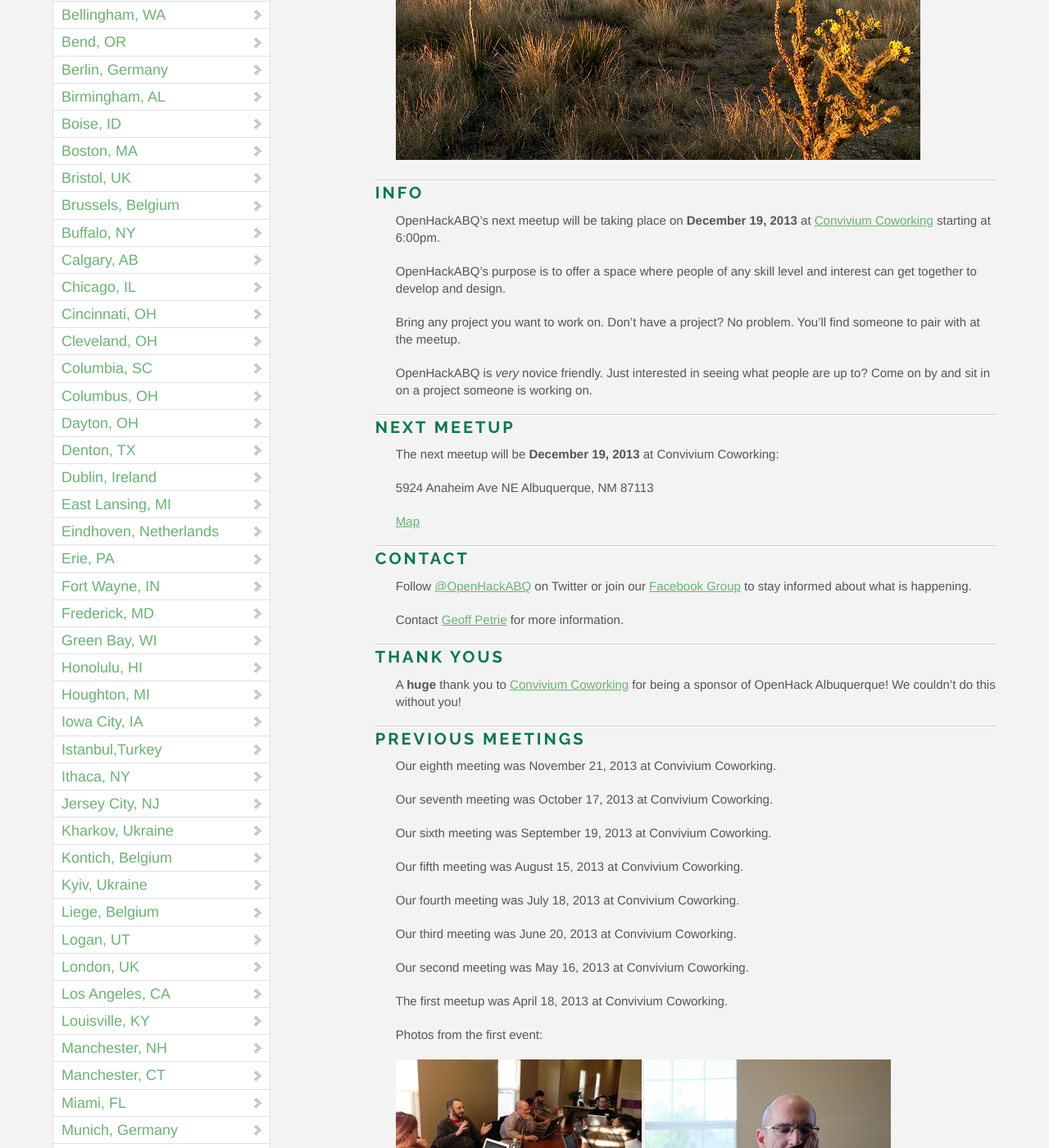
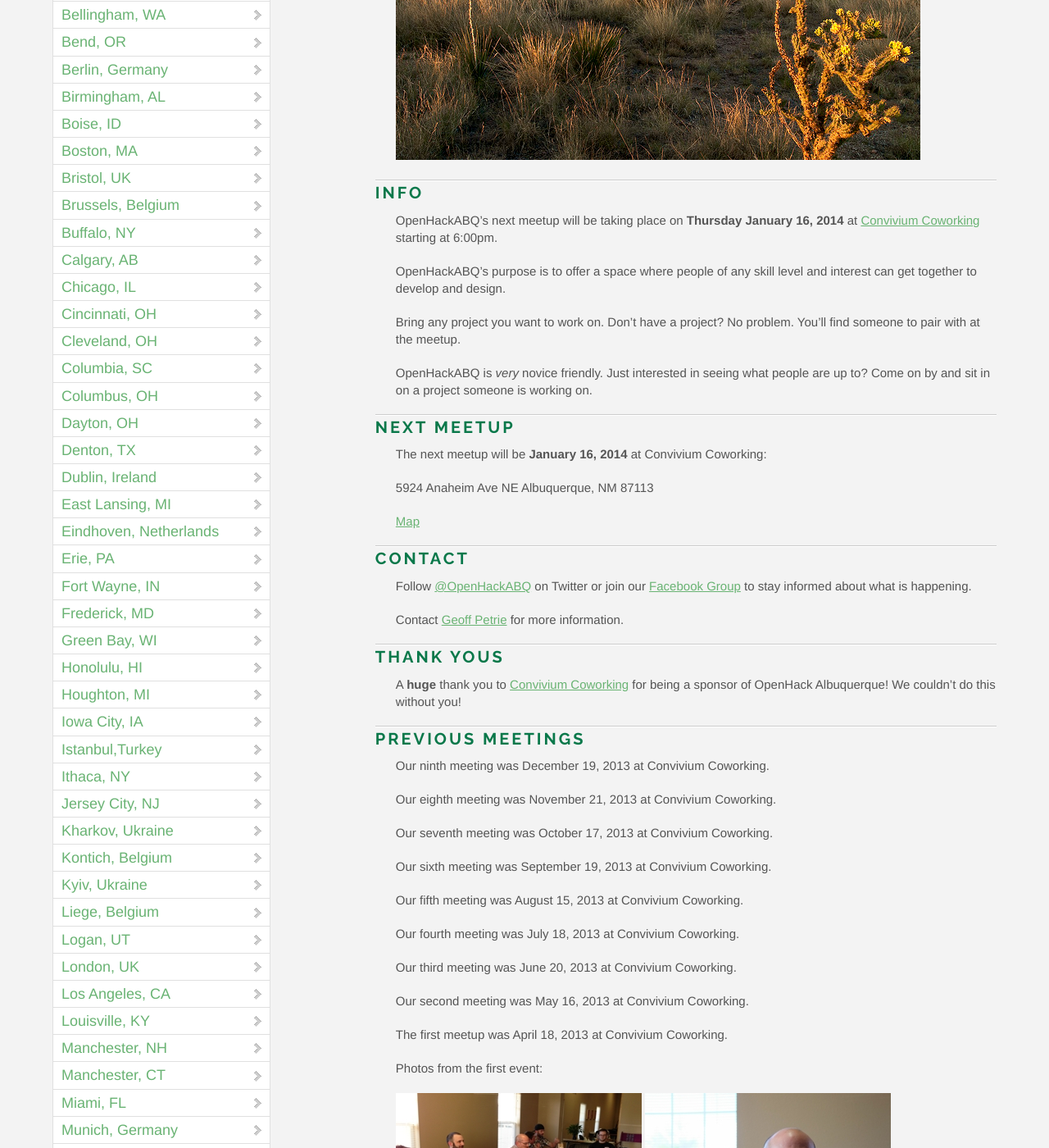
Before and after one commit to OpenHack/openhack.github.com, a Jekyll site: the page built from albuquerque/index.markdown, in a window 1280 px wide and 1400 px high, scrolled down 446 px. Shown: the whole window at 82% size. Built offline with Jekyll 4.4.1, drawn with Linux system fonts in a browser that asks for light colours; nearby versions of some CDN libraries; Markdown is read by kramdown in place of the engine named in the settings; comment, search, counter and statistics services are not loaded.

Commit message:
Update for ABQ January 2014 event

```diff
--- a/albuquerque/index.markdown
+++ b/albuquerque/index.markdown
@@ -9,7 +9,7 @@ title: OpenHack - Albuquerque, NM
 
 ### Info
 
-OpenHackABQ's next meetup will be taking place on **December 19, 2013** at
+OpenHackABQ's next meetup will be taking place on **Thursday January 16, 2014** at
 [Convivium Coworking](http://www.conviviumcoworking.com/) starting at 6:00pm.
 
 OpenHackABQ's purpose is to offer a space where people of any skill level
@@ -23,7 +23,7 @@ are up to? Come on by and sit in on a project someone is working on.
 
 ### Next meetup
 
-The next meetup will be **December 19, 2013** at Convivium Coworking:
+The next meetup will be **January 16, 2014** at Convivium Coworking:
 
 5924 Anaheim Ave NE
 Albuquerque, NM 87113
@@ -45,6 +45,8 @@ A **huge** thank you to [Convivium Coworking](http://www.conviviumcoworking.com/
 for being a sponsor of OpenHack Albuquerque! We couldn't do this without you!
 
 ### Previous Meetings
+
+Our ninth meeting was December 19, 2013 at Convivium Coworking.
 
 Our eighth meeting was November 21, 2013 at Convivium Coworking.
 
```
